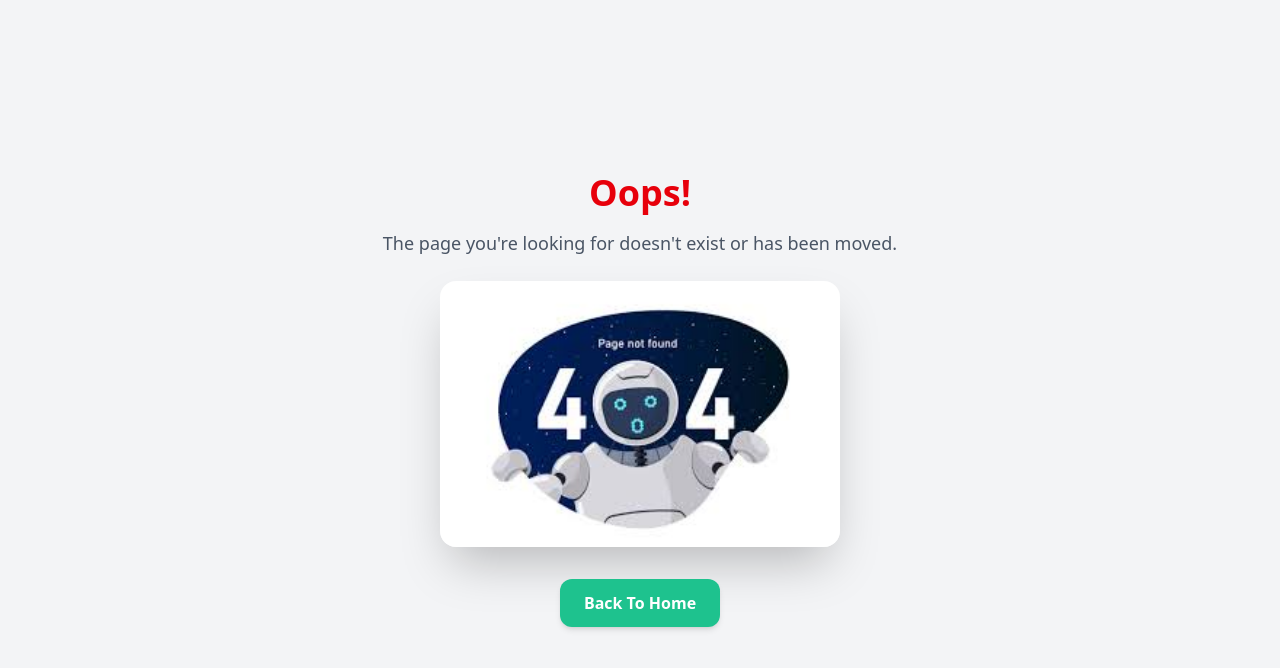
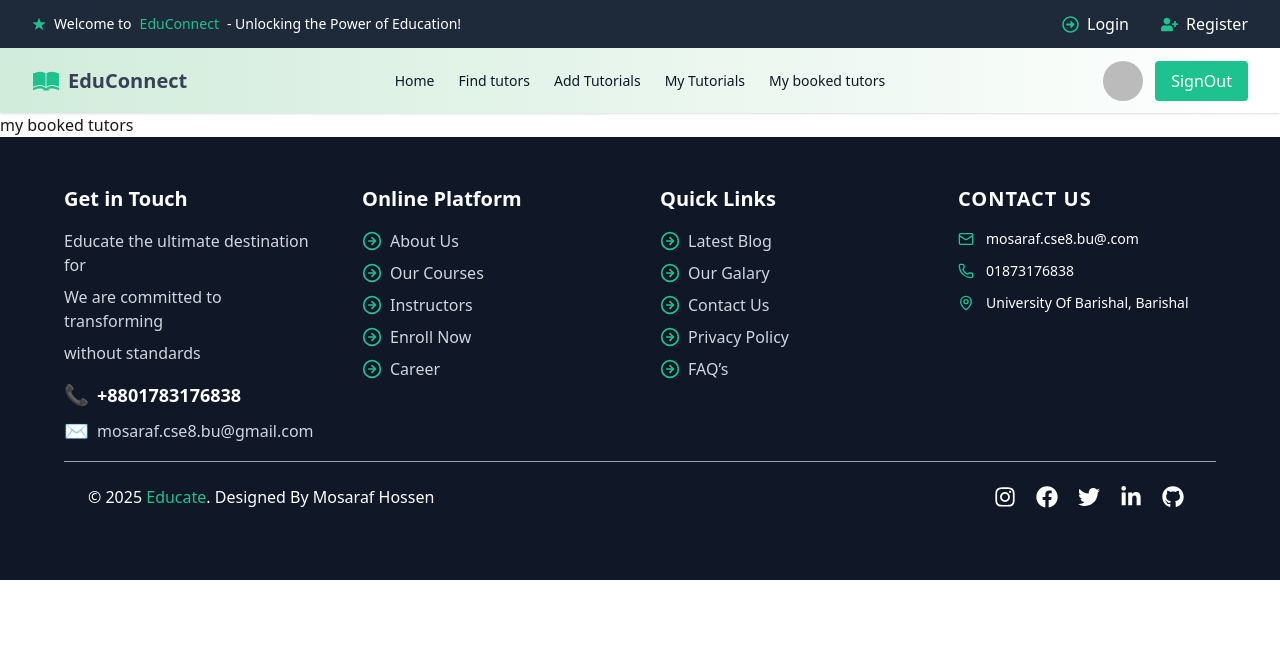
Before and after one commit to mosaraf68500/EduConnect-project, a React (Vite) app: page /my-booked-tutors in a window 1280 px wide. Shown: the top 668 px of the page. Built offline with nearby package versions, Linux system fonts and the light colour scheme; no server answers; sample sign-in values are in the browser's storage.

Commit message:
private routes and loading page

```diff
--- /dev/null
+++ b/src/LoadingPage/Loading.jsx
@@ -0,0 +1,24 @@
+import React, { useEffect, useState } from "react";
+
+const Loading = () => {
+  const [loading, setLoading] = useState(true);
+
+  useEffect(() => {
+    const timer = setTimeout(() => {
+      setLoading(false);
+    }, 2000);
+    return () => clearTimeout(timer);
+  }, []);
+
+  return (
+    <div className="flex items-center justify-center h-screen">
+      {loading ? (
+        <div className="w-16 h-16 border-4 border-blue-500 border-dashed rounded-full animate-spin"></div>
+      ) : (
+        <div className="text-green-600 text-2xl font-semibold">Loaded!</div>
+      )}
+    </div>
+  );
+};
+
+export default Loading;
--- /dev/null
+++ b/src/Private/PrivateRoutes.jsx
@@ -0,0 +1,21 @@
+import React, { use } from "react";
+import { Navigate, useLocation } from "react-router";
+import { AuthContex } from "../Contex/AuthContex";
+import Loading from "../LoadingPage/Loading";
+
+const PrivateRoutes = ({children}) => {
+  const { user, loading } = use(AuthContex);
+  const location = useLocation();
+  // console.log(user,"loading")
+
+  if (loading) {
+    return <Loading></Loading>;
+  }
+
+  if (!user) {
+    return <Navigate state={location?.pathname} to="/login"></Navigate>;
+  }
+  return children;
+};
+
+export default PrivateRoutes;
--- a/src/authentication/Login.jsx
+++ b/src/authentication/Login.jsx
@@ -5,13 +5,15 @@ import Lottie from "lottie-react";
 
 import loginLottie from "../assets/lotties/loginLottie.json";
 import { GiOpenBook } from "react-icons/gi";
-import { Link } from "react-router";
+import { Link, Navigate, useLocation, useNavigate } from "react-router";
 import SocialLogin from "./SocialLogin";
 import { FaEye, FaEyeSlash } from "react-icons/fa";
 
 const Login = () => {
   const { SingInUser } = useContext(AuthContex);
   const [showPassword, setShowPassword] = useState(false);
+  const navigate = useNavigate();
+  const location=useLocation();
 
   const handeLoginForm = (e) => {
     e.preventDefault();
@@ -24,6 +26,7 @@ const Login = () => {
 
     SingInUser(email, password)
       .then((result) => {
+         navigate( location?.state|| "/");
         if (result.user) {
           Swal.fire({
             position: "top-end",
--- /dev/null
+++ b/src/pages/AddTutorials/AddTutorials.jsx
@@ -0,0 +1,11 @@
+import React from 'react';
+
+const AddTutorials = () => {
+    return (
+        <div>
+            <h1>add tutorials</h1>
+        </div>
+    );
+};
+
+export default AddTutorials;
--- /dev/null
+++ b/src/pages/FindTotors/FindToturs.jsx
@@ -0,0 +1,11 @@
+import React from 'react';
+
+const FindToturs = () => {
+    return (
+        <div>
+            <h1>find tutors</h1>
+        </div>
+    );
+};
+
+export default FindToturs;
--- a/src/pages/Header/Navbar.jsx
+++ b/src/pages/Header/Navbar.jsx
@@ -22,17 +22,24 @@ const Navbar = () => {
       <li>
         <NavLink to="/">Home</NavLink>
       </li>
+      <li>
+        <NavLink to="/find-tutors">Find tutors</NavLink>
+      </li>
 
-      {/* {user && (
+      {user && (
         <>
           <li>
-            <NavLink to="/addjob">Add Job</NavLink>
+            <NavLink to="/add-tutorials">Add Tutorials</NavLink>
           </li>
           <li>
-            <NavLink to="/myPostedJobs">My Posted Jobs</NavLink>
+            <NavLink to="/my-tutorials">My Tutorials</NavLink>
+          </li>
+
+          <li>
+            <NavLink to="/my-booked-tutors">My booked tutors</NavLink>
           </li>
         </>
-      )} */}
+      )}
     </>
   );
   return (
--- /dev/null
+++ b/src/pages/MyBookedTutors/MyBookedTutors.jsx
@@ -0,0 +1,11 @@
+import React from 'react';
+
+const MyBookedTutors = () => {
+    return (
+        <div>
+            <h1>my booked tutors</h1>
+        </div>
+    );
+};
+
+export default MyBookedTutors;
--- /dev/null
+++ b/src/pages/MyTutorials/MyTutorials.jsx
@@ -0,0 +1,11 @@
+import React from 'react';
+
+const MyTutorials = () => {
+    return (
+        <div>
+            <h1>my tutorials</h1>
+        </div>
+    );
+};
+
+export default MyTutorials;
--- a/src/router/Router.jsx
+++ b/src/router/Router.jsx
@@ -5,6 +5,11 @@ import Header from "../pages/Header/Header";
 import Register from "../authentication/Register";
 import Login from "../authentication/Login";
 import Error from "../../Error(404)/Error";
+import FindToturs from "../pages/FindTotors/FindToturs";
+import AddTutorials from "../pages/AddTutorials/AddTutorials";
+import MyTutorials from "../pages/MyTutorials/MyTutorials";
+import MyBookedTutors from "../pages/MyBookedTutors/MyBookedTutors";
+import PrivateRoutes from "../Private/PrivateRoutes";
 
 export const router = createBrowserRouter([
   {
@@ -26,7 +31,23 @@ export const router = createBrowserRouter([
       {
         path:'login',
         Component:Login
-      }
+      },
+      {
+        path:'find-tutors',
+        Component:FindToturs
+      },
+      {
+        path:'add-tutorials',
+        element:<PrivateRoutes><AddTutorials></AddTutorials></PrivateRoutes>
+      },
+      {
+        path:'my-tutorials',
+        element:<PrivateRoutes><MyTutorials></MyTutorials></PrivateRoutes>
+      },
+      {
+        path:'my-booked-tutors',
+        element:<PrivateRoutes><MyBookedTutors></MyBookedTutors></PrivateRoutes>
+      },
     ]
   },
 {
```
